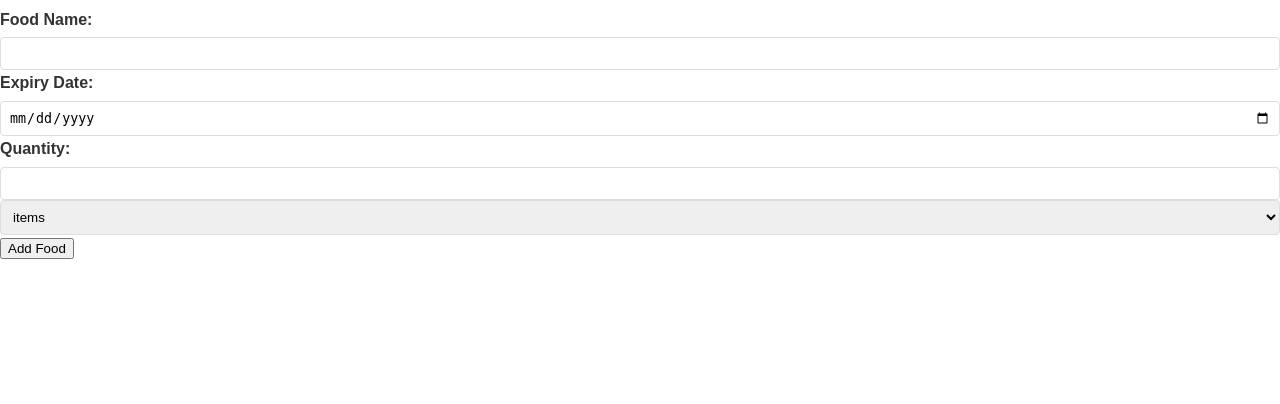
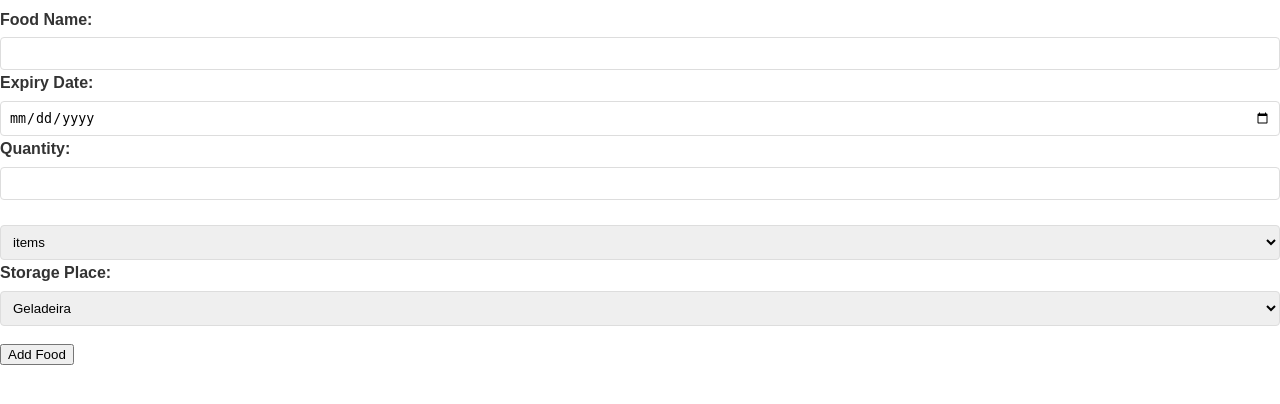
Before and after one commit to raysuo/food-expiry-tracker, a Flask app: page /add in a window 1280 px wide. Shown: the part 200-604 px from the top of the page. Run offline with Flask 3, Linux system fonts and the light colour scheme.

Commit message:
version 2.0

```diff
--- a/templates/add_food.html
+++ b/templates/add_food.html
@@ -14,6 +14,8 @@
     <div>
         <label for="quantity">Quantity:</label>
         <input type="number" step="0.01" id="quantity" name="quantity" required>
+        <br><br>
+
         <select name="quantity_unit">
             <option value="g">grams</option>
             <option value="kg">kilograms</option>
@@ -22,6 +24,16 @@
             <option value="items" selected>items</option>
         </select>
     </div>
+    <div class="form-group">
+            <label for="place">Storage Place:</label>
+            <select id="place" name="place" required>
+                <option value="Fridge">Geladeira</option>
+                <option value="Freezer">Freezer</option>
+                <option value="Kitchen">Armario Cozinha</option>Add commentMore actions
+                <option value="Ripostiglio">Ripostiglio</option>
+                <option value="Basement">Cantina</option>
+            </select>
+        </div>
     <button type="submit">Add Food</button>
 </form>
 {% endblock %}
--- a/templates/index.html
+++ b/templates/index.html
@@ -14,12 +14,14 @@
 {% for food in foods %}
 <div class="food-item {{ food.status.replace(' ', '-') }}">
     <h3>{{ food.name }}</h3>
+    <p><strong>Place:</strong> {{ food.place}}</p>
     <p><strong>Quantity:</strong> {{ food.quantity }} {{ food.quantity_unit }}</p>
     <p><strong>Expiry:</strong> {{ food.expiry_date }}
        ({% if food.days_left < 0 %}Expired {{ -food.days_left }} days ago{% else %}{{ food.days_left }} days left{% endif %})</p>
     <p><strong>Added:</strong> {{ food.added_date }}</p>
     <a href="{{ url_for('edit_food', food_id=food.id) }}">Edit</a>
     <a href="{{ url_for('delete_food', food_id=food.id) }}" onclick="return confirm('Are you sure?')">Delete</a>
+
 </div>
 {% endfor %}
 {% else %}
```
Also changed, not shown: templates/edit_food.html (+10 -0 lines), food.db.
